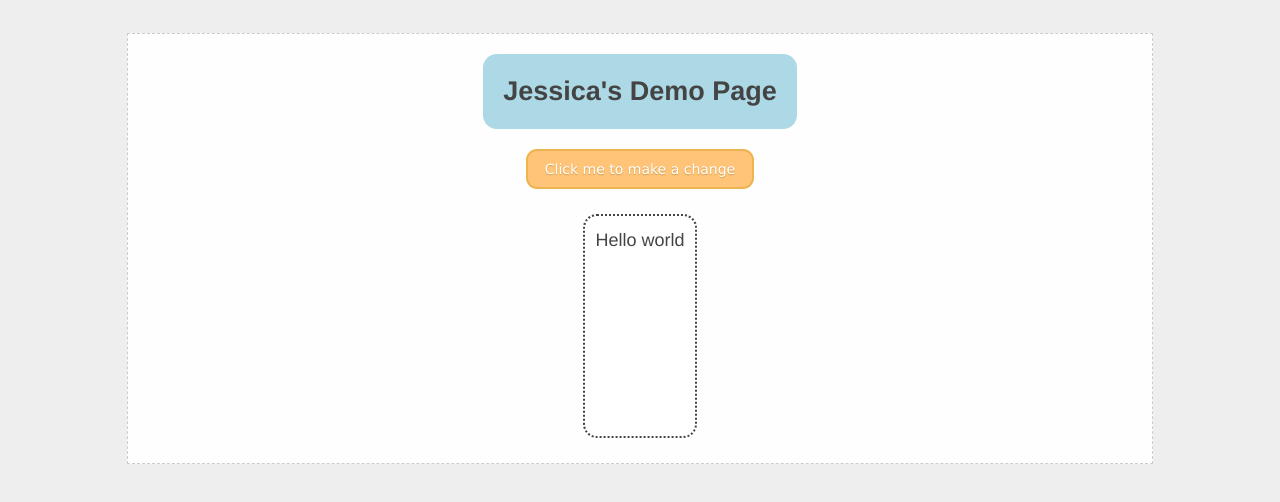
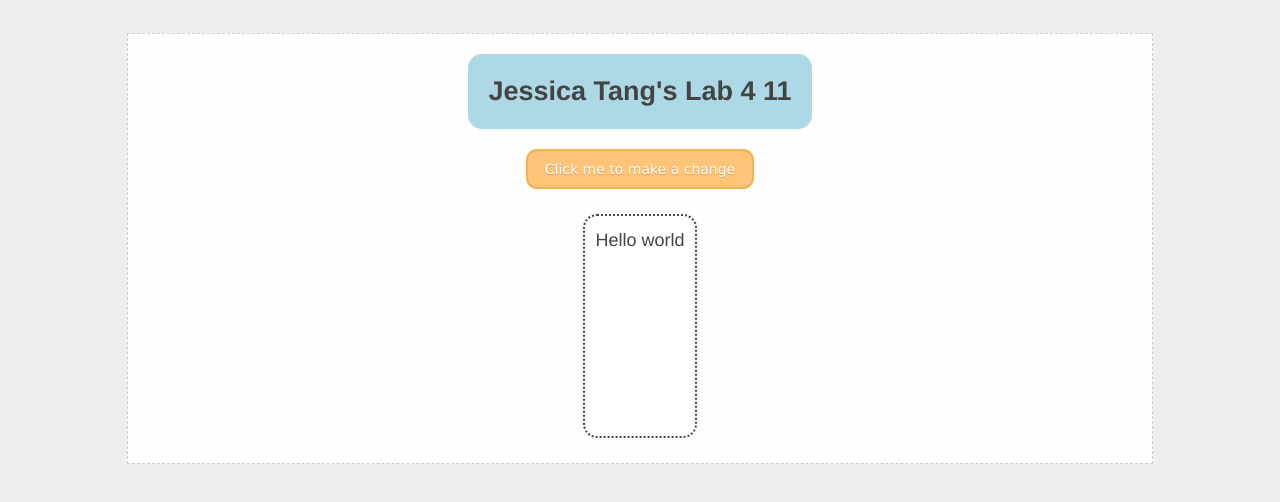
Before and after one commit to jessicatang12/jessicatang12.github.io, a plain HTML site: page lab_4 /index.html in a window 1280 px wide. Both pictures are taken after a click on the button "Click me to make a change". Drawn offline with Linux system fonts and the light colour scheme.

Commit message:
Fixed header and added name length

```diff
--- a/lab_4 /index.html
+++ b/lab_4 /index.html
@@ -29,8 +29,13 @@
         const content = document.querySelector(".content");
         content.innerHTML = "Hello world";
 
+        let fullname = "JessicaTang";
+        let namelength = fullname.length;
+
         const header = document.querySelector(".header");
-        header.innerHTML = "Jessica's Demo Page";
+        header.innerHTML = "Jessica Tang's Lab 4";
+        header.textContent += " " + namelength;
+
       }
     </script>
   </body>
```
